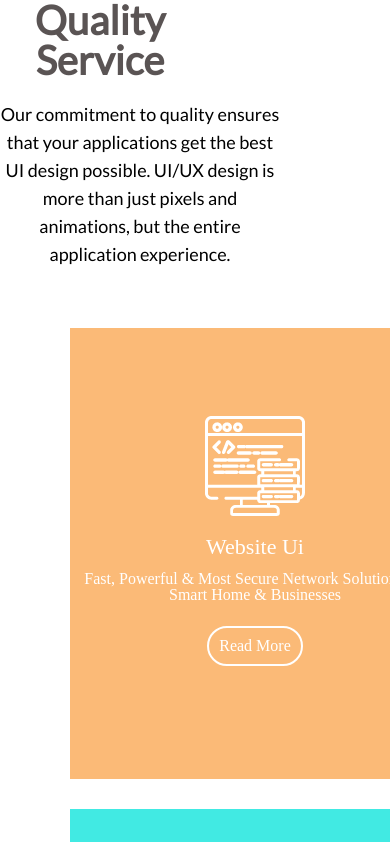
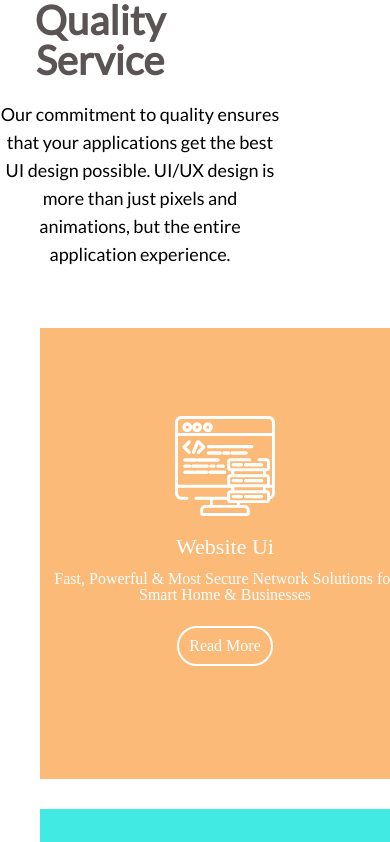
Before and after one commit to NOLIFE19/homework-8-responisve, a plain HTML site: page index.html in a window 390 px wide. Shown: the part 1693-2535 px from the top of the page. Drawn offline with Linux system fonts and the light colour scheme; a web font is replaced by a local one.

Commit message:
Update responsive.css

```diff
--- a/css/responsive.css
+++ b/css/responsive.css
@@ -1,4 +1,10 @@
-@media (max-width:1024px) {
+@media (max-width: 1200px) {
+    .all-block{
+        flex-wrap: wrap;
+        width: 90%;
+    }
+}
+@media (max-width: 1024px) {
     .sec {
         width: 100%;
         flex-direction: column;
@@ -62,6 +68,16 @@
         align-items: center;
         max-width: 250px;
     }
+    @media (max-width:736px) {
+        .all-block{
+           flex-direction: column;
+           align-items: center;
+           margin-left: 40px;
+
+        }
+    }
+
+
 
 @media (max-width:480px) {
     .all-blocks {
```
